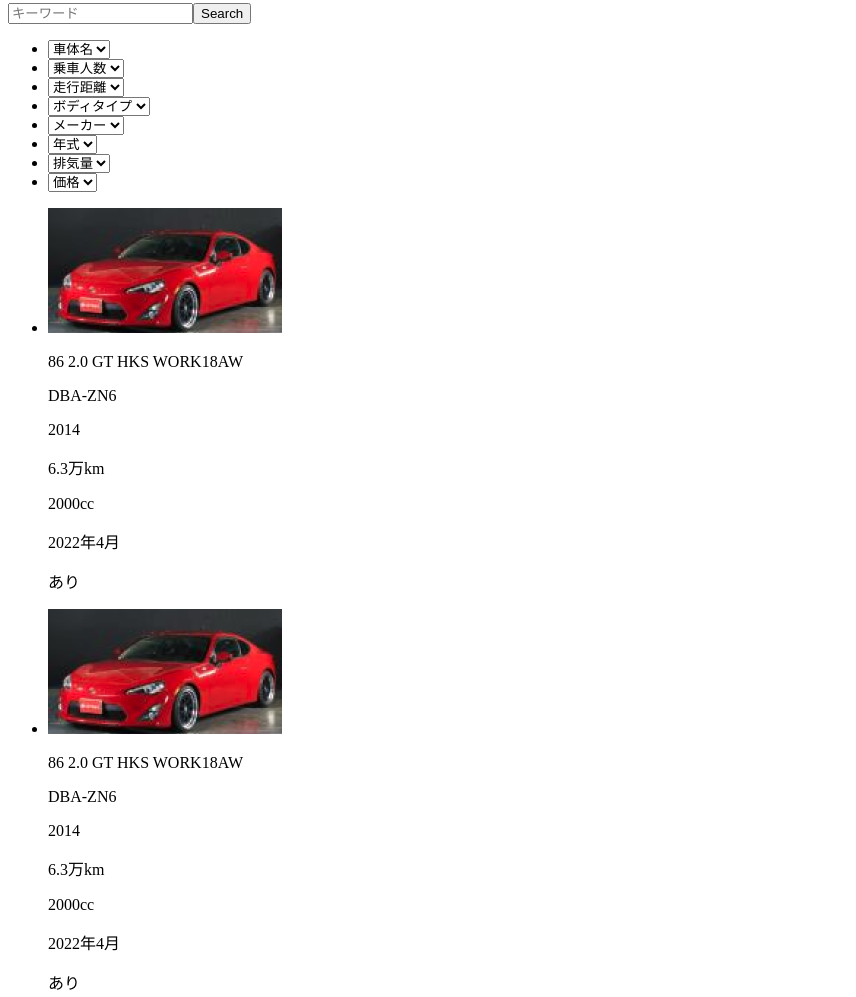
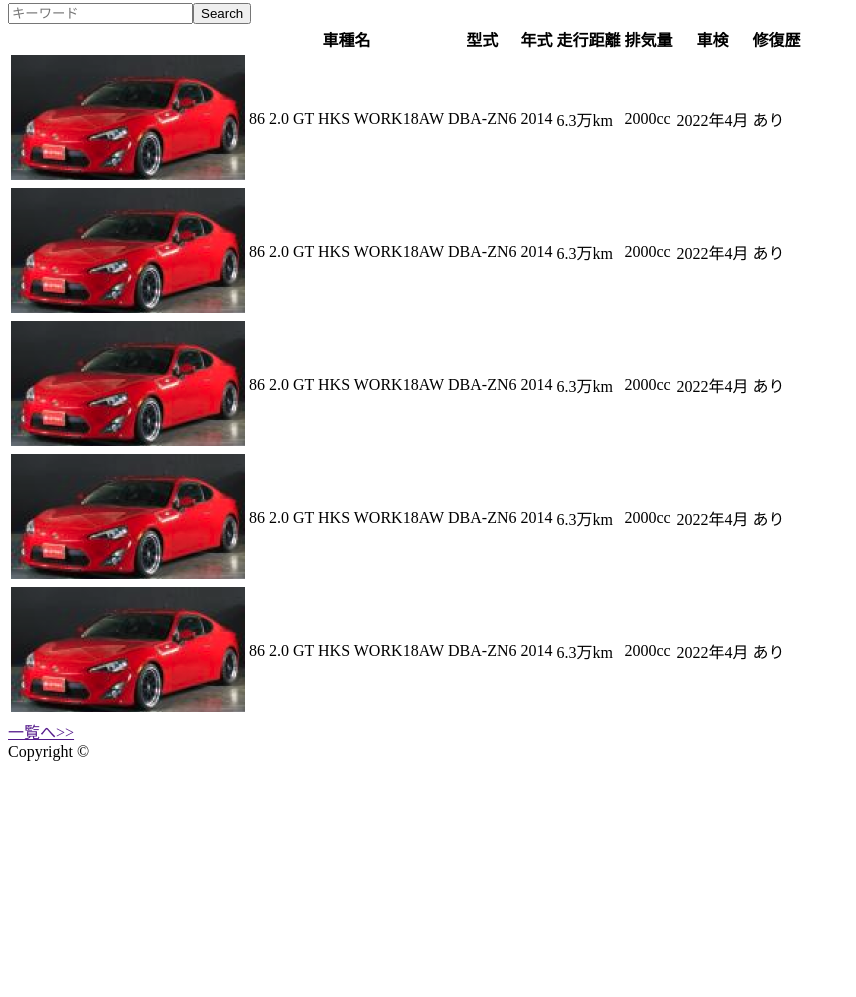
Before and after one commit to case-study07/mock, a plain HTML site: page adminCarList.html in a window 1280 px wide. Shown: the part 467-1464 px from the top of the page, without its empty margins (0-856 px from the left). After the commit the page ends 1236 px from the top, so only its background shows below. Drawn offline with Linux system fonts and the light colour scheme.

Commit message:
Update adminCarList.html

```diff
--- a/adminCarList.html
+++ b/adminCarList.html
@@ -37,122 +37,68 @@
             <h2>車両一覧</h2>
             <input type="text" placeholder="キーワード"/><button>Search</button>
             <nav>
-                <ul>
-                    <li>
-                        <select name="" id="">
-                            <option>車体名</option>
-                        </select>
-                    </li>
-                    <li>
-                        <select name="" id="">
-                            <option>乗車人数</option>
-                        </select>
-                    </li>
-                    <li>
-                        <select name="" id="">
-                            <option>走行距離</option>
-                        </select>
-                    </li>
-                    <li>
-                        <select name="" id="">
-                            <option>ボディタイプ</option>
-                         </select>
-                    </li>
-                    <li>
-                        <select name="" id="">
-                            <option>メーカー</option>
-                        </select>
-                    </li>
-                    <li>
-                        <select name="" id="">
-                            <option>年式</option>
-                        </select>
-                    </li>
-                    <li>
-                        <select name="" id="">
-                            <option>排気量</option>
-                        </select>
-                    </li>
-                    <li>
-                        <select name="" id="">
-                            <option>価格</option>
-                        </select>
-                    </li>
-                </ul>
-            </nav>
-
-            <ul>
-                <li>
-                    <img src="./img/Featured image.png" alt="">
-                    <p>86 2.0 GT HKS WORK18AW </p>
-                    <p>DBA-ZN6</p>
-                    <p>2014</p>
-                    <p>6.3万km</p>
-                    <p>2000cc</p>
-                    <p>2022年4月</p>
-                    <p>あり</p>
-                </li>
-                <li>
-                    <img src="./img/Featured image.png" alt="">
-                    <p>86 2.0 GT HKS WORK18AW </p>
-                    <p>DBA-ZN6</p>
-                    <p>2014</p>
-                    <p>6.3万km</p>
-                    <p>2000cc</p>
-                    <p>2022年4月</p>
-                    <p>あり</p>
-                </li>
-                <li>
-                    <img src="./img/Featured image.png" alt="">
-                    <p>86 2.0 GT HKS WORK18AW </p>
-                    <p>DBA-ZN6</p>
-                    <p>2014</p>
-                    <p>6.3万km</p>
-                    <p>2000cc</p>
-                    <p>2022年4月</p>
-                    <p>あり</p>
-                </li>
-                <li>
-                    <img src="./img/Featured image.png" alt="">
-                    <p>86 2.0 GT HKS WORK18AW </p>
-                    <p>DBA-ZN6</p>
-                    <p>2014</p>
-                    <p>6.3万km</p>
-                    <p>2000cc</p>
-                    <p>2022年4月</p>
-                    <p>あり</p>
-                </li>
-                <li>
-                    <img src="./img/Featured image.png" alt="">
-                    <p>86 2.0 GT HKS WORK18AW </p>
-                    <p>DBA-ZN6</p>
-                    <p>2014</p>
-                    <p>6.3万km</p>
-                    <p>2000cc</p>
-                    <p>2022年4月</p>
-                    <p>あり</p>
-                </li>
-                <li>
-                    <img src="./img/Featured image.png" alt="">
-                    <p>86 2.0 GT HKS WORK18AW </p>
-                    <p>DBA-ZN6</p>
-                    <p>2014</p>
-                    <p>6.3万km</p>
-                    <p>2000cc</p>
-                    <p>2022年4月</p>
-                    <p>あり</p>
-                </li>
-                <li>
-                    <img src="./img/Featured image.png" alt="">
-                    <p>86 2.0 GT HKS WORK18AW </p>
-                    <p>DBA-ZN6</p>
-                    <p>2014</p>
-                    <p>6.3万km</p>
-                    <p>2000cc</p>
-                    <p>2022年4月</p>
-                    <p>あり</p>
-                </li>
-            </ul>
+                <table>
+                    <tr>
+                        <th></th>
+                        <th>車種名</th>
+                        <th>型式</th>
+                        <th>年式</th>
+                        <th>走行距離</th>
+                        <th>排気量</th>
+                        <th>車検</th>
+                        <th>修復歴</th>
+                    </tr>
+                    <tr>
+                        <td><img src="./img/Featured image.png" alt=""></td>
+                        <td>86 2.0 GT HKS WORK18AW</td>
+                        <td>DBA-ZN6</td>
+                        <td>2014</td>
+                        <td>6.3万km</td>
+                        <td>2000cc</td>
+                        <td>2022年4月</td>
+                        <td>あり</td>
+                    </tr>
+                    <tr>
+                        <td><img src="./img/Featured image.png" alt=""></td>
+                        <td>86 2.0 GT HKS WORK18AW</td>
+                        <td>DBA-ZN6</td>
+                        <td>2014</td>
+                        <td>6.3万km</td>
+                        <td>2000cc</td>
+                        <td>2022年4月</td>
+                        <td>あり</td>
+                    </tr>
+                    <tr>
+                        <td><img src="./img/Featured image.png" alt=""></td>
+                        <td>86 2.0 GT HKS WORK18AW</td>
+                        <td>DBA-ZN6</td>
+                        <td>2014</td>
+                        <td>6.3万km</td>
+                        <td>2000cc</td>
+                        <td>2022年4月</td>
+                        <td>あり</td>
+                    </tr>
+                    <tr>
+                        <td><img src="./img/Featured image.png" alt=""></td>
+                        <td>86 2.0 GT HKS WORK18AW</td>
+                        <td>DBA-ZN6</td>
+                        <td>2014</td>
+                        <td>6.3万km</td>
+                        <td>2000cc</td>
+                        <td>2022年4月</td>
+                        <td>あり</td>
+                    </tr>
+                    <tr>
+                        <td><img src="./img/Featured image.png" alt=""></td>
+                        <td>86 2.0 GT HKS WORK18AW</td>
+                        <td>DBA-ZN6</td>
+                        <td>2014</td>
+                        <td>6.3万km</td>
+                        <td>2000cc</td>
+                        <td>2022年4月</td>
+                        <td>あり</td>
+                    </tr>
+                </table>
 
             <a href="">一覧へ>></a>
         </article>
```
